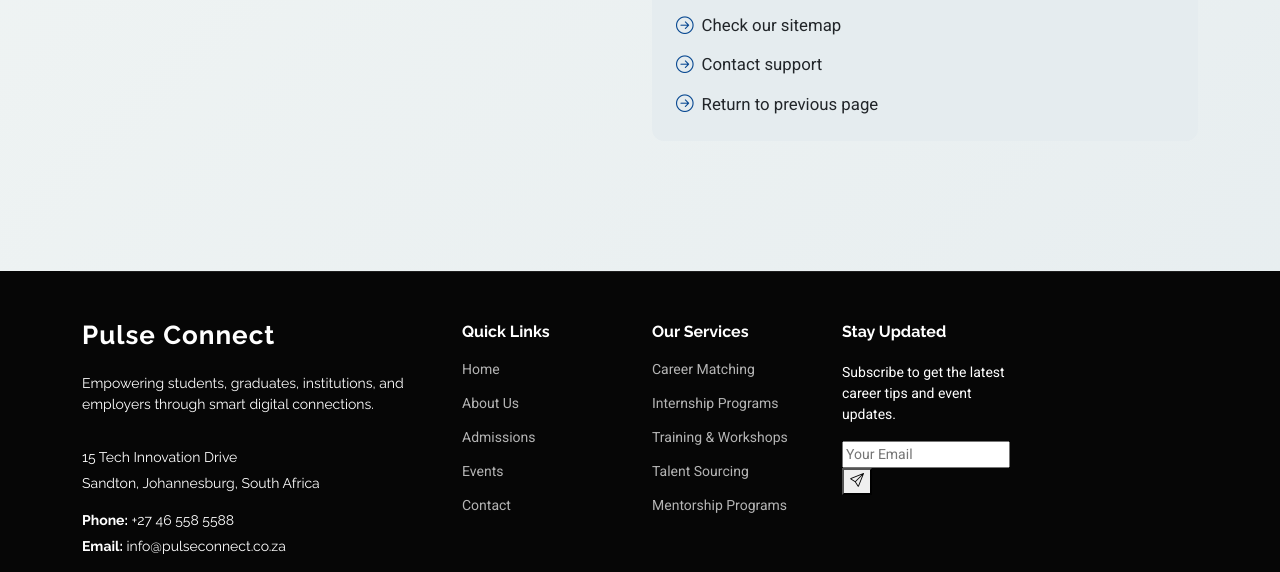
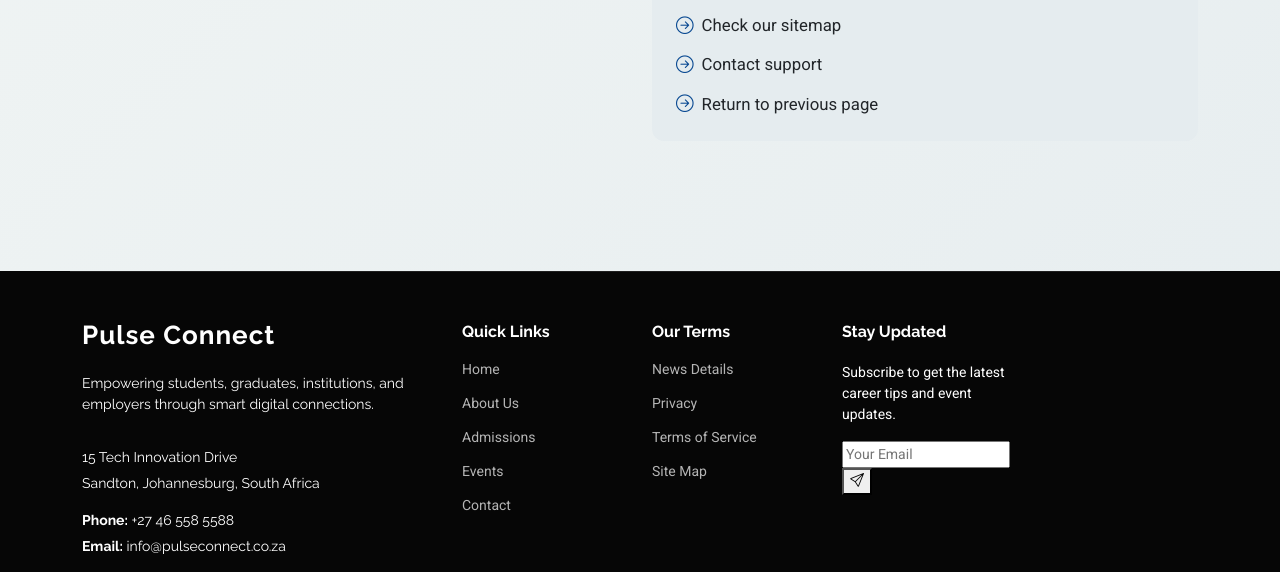
Before and after one commit to mbhonichau/PulseTech, a plain HTML site: page 404.html in a window 1280 px wide. Shown: the part 993-1565 px from the top of the page. Drawn offline with Linux system fonts and the light colour scheme.

Commit message:
Update footer

```diff
--- a/404.html
+++ b/404.html
@@ -192,13 +192,12 @@
       -->
       <!-- Services -->
       <div class="col-lg-2 col-md-3 footer-links">
-        <h4>Our Services</h4>
+        <h4>Our Terms</h4>
         <ul>
-          <li><a href="#">Career Matching</a></li>
-          <li><a href="#">Internship Programs</a></li>
-          <li><a href="#">Training & Workshops</a></li>
-          <li><a href="#">Talent Sourcing</a></li>
-          <li><a href="#">Mentorship Programs</a></li>
+          <li><a href="404.html">News Details</a></li>
+          <li><a href="privacy.html">Privacy</a></li>
+          <li><a href="terms-of-service.html">Terms of Service</a></li>
+          <li><a href="#">Site Map</a></li>
         </ul>
       </div>
 
```
Also changed, not shown: about.html (+5 -6 lines), admissions.html (+5 -6 lines), contact.html (+5 -6 lines), events.html (+5 -6 lines), index.html (+5 -6 lines), privacy.html (+5 -6 lines), terms-of-service.html (+5 -6 lines).
